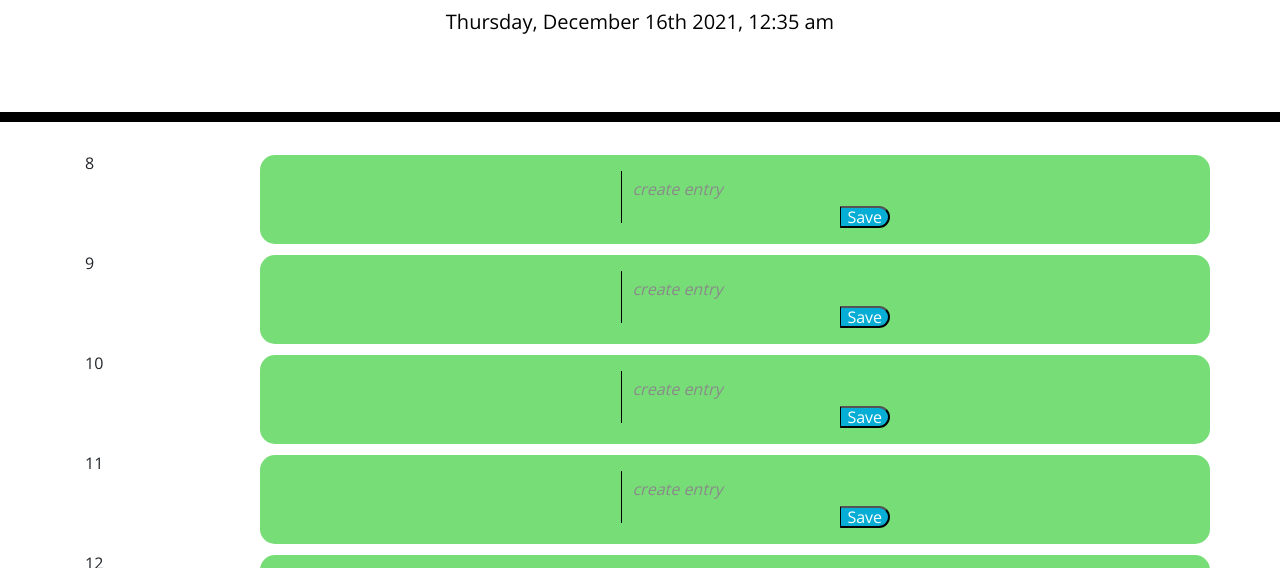
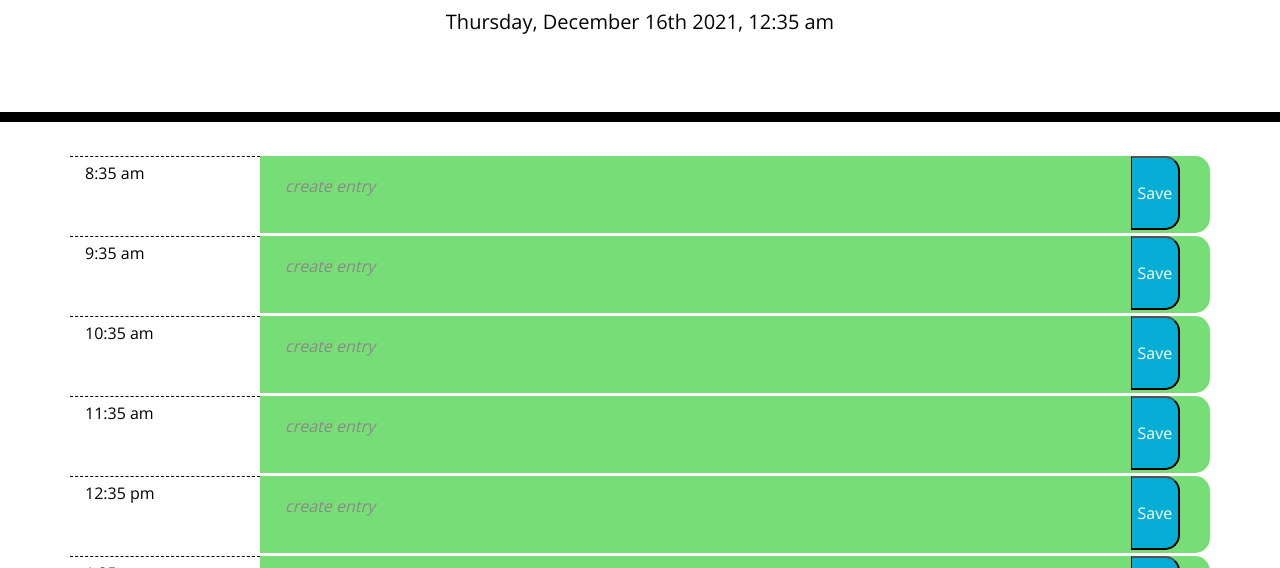
Before and after one commit to bvasko/dayplanner, a plain HTML site: page index.html in a window 1280 px wide. Shown: the part 182-750 px from the top of the page. Drawn offline with nearby package versions, Linux system fonts and the light colour scheme.

Commit message:
style textbox, hour column and save button

```diff
--- a/js/main.js
+++ b/js/main.js
@@ -26,10 +26,8 @@ $( document ).ready(function() {
   const renderRow = (h, color) => {
     return `
       <div class="row">
-        <div class="col-2">${h}</div>
-        <div class="col-10 time-block ${color}">
-          <textarea placeholder="create entry" /><button class="saveBtn">Save</button>
-        </div>
+        <div class="hour col-2">${moment().set('hour', h).format("h:mm a")}</div>
+        <div class="col-10 time-block ${color}"><textarea placeholder="create entry" /><button class="saveBtn">Save</button></div>
       </div>
     `;
   };
--- a/style.css
+++ b/style.css
@@ -13,9 +13,9 @@ textarea {
   background: transparent;
   border: none;
   resize: none;
-  color: #000000;
-  border-left: 1px solid black;
+  width: 93%;
   padding: 10px;
+  padding-top: 22px;
 }
 
 textarea::placeholder {
@@ -37,20 +37,22 @@ textarea::placeholder {
 
 .time-block {
   text-align: center;
-  border-radius: 15px;
+  border-radius: 0px 15px 15px 0px;
+  text-align: left;
 }
 
 .row {
   white-space: pre-wrap;
   height: 80px;
   border-top: 1px solid white;
-  margin-bottom: 20px;
+  padding: 1px 0px;
 }
 
 .hour {
   background-color: #ffffff;
   color: #000000;
   border-top: 1px dashed #000000;
+  padding-top: 8px;
 }
 
 .past {
@@ -74,6 +76,8 @@ textarea::placeholder {
   border-bottom-right-radius: 15px;
   background-color: #06aed5;
   color: white;
+  height: 95%;
+  vertical-align: top;
 }
 
 .saveBtn i:hover {
```
